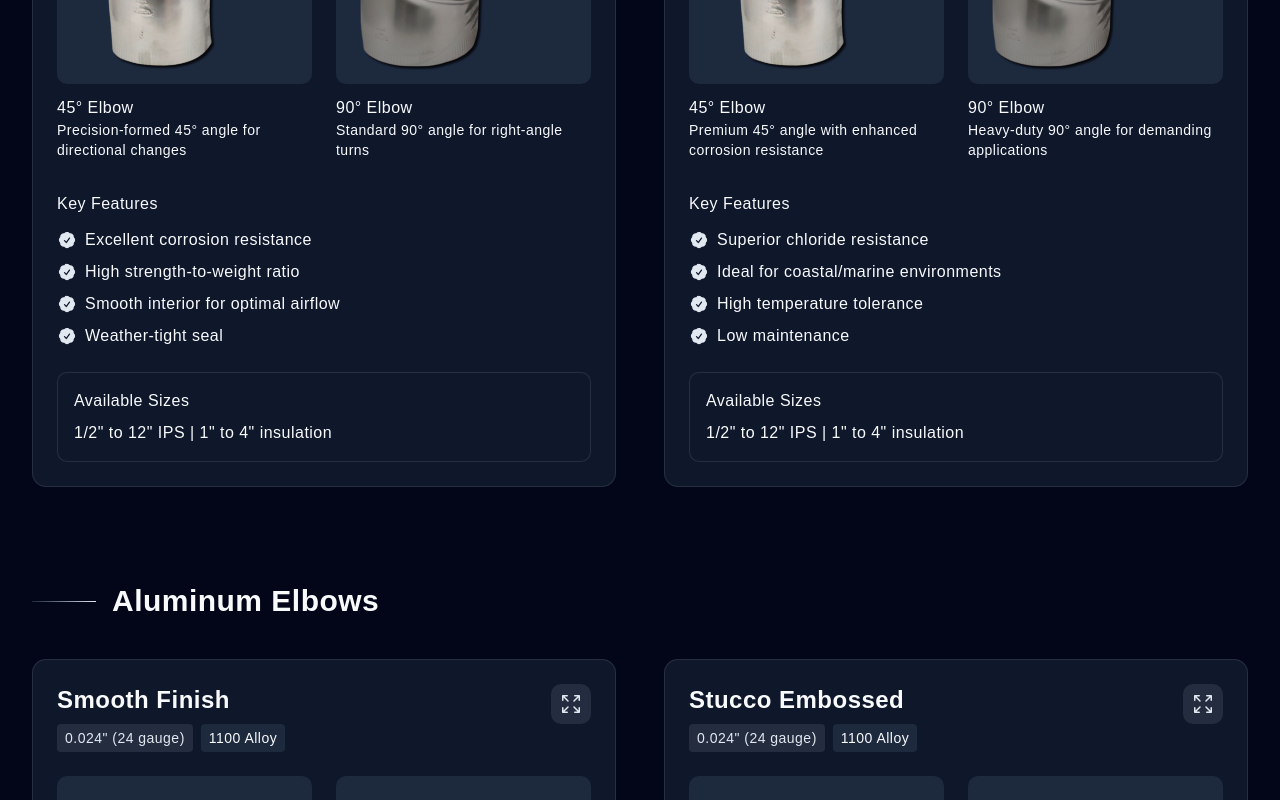
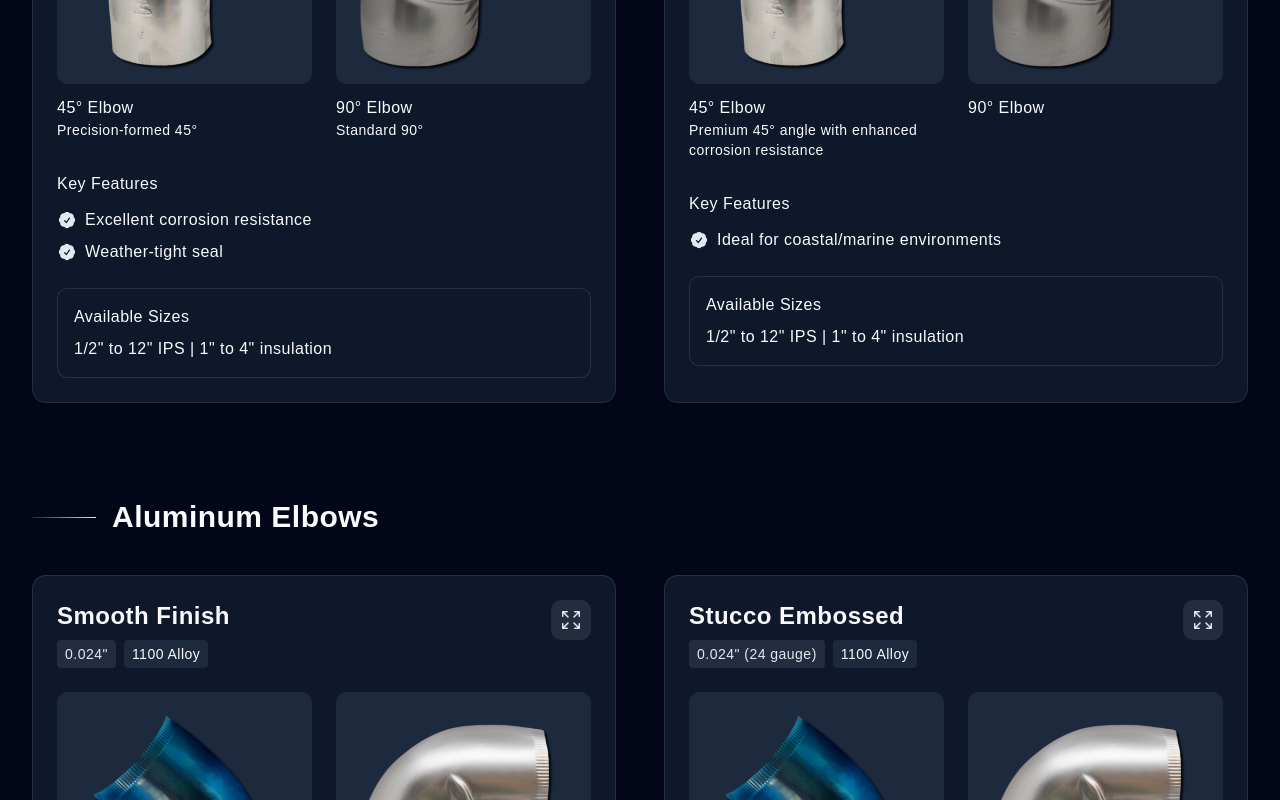
Before and after one commit to Wasif1016/Shield-Metal-MFG, a Next.js app: page /products in a window 1280 px wide. Shown: the part 780-1580 px from the top of the page. Built offline with nearby package versions, Linux system fonts and the light colour scheme; a web font is replaced by a local one.

Commit message:
text removed

```diff
--- a/src/app/products/page.tsx
+++ b/src/app/products/page.tsx
@@ -15,19 +15,17 @@ export default function ProductsPage() {
             {
               name: "45° Elbow",
               image: "/products/Stainless-Steel-45.png",
-              description: "Precision-formed 45° angle for directional changes"
+              description: "Precision-formed 45°"
             },
             {
               name: "90° Elbow",
               image: "/products/Stainless-Steel-90.png",
-              description: "Standard 90° angle for right-angle turns"
+              description: "Standard 90°"
             }
           ],
           thickness: "0.010\"",
           features: [
             "Excellent corrosion resistance",
-            "High strength-to-weight ratio",
-            "Smooth interior for optimal airflow",
             "Weather-tight seal"
           ],
           sizes: "1/2\" to 12\" IPS | 1\" to 4\" insulation"
@@ -43,15 +41,12 @@ export default function ProductsPage() {
             {
               name: "90° Elbow",
               image: "/products/Stainless-Steel-90.png",
-              description: "Heavy-duty 90° angle for demanding applications"
+              // description: "Heavy-duty 90° angle for demanding applications"
             }
           ],
           thickness: "0.010\"",
           features: [
-            "Superior chloride resistance",
             "Ideal for coastal/marine environments",
-            "High temperature tolerance",
-            "Low maintenance"
           ],
           sizes: "1/2\" to 12\" IPS | 1\" to 4\" insulation"
         }
@@ -66,7 +61,7 @@ export default function ProductsPage() {
             {
               name: "45° Elbow",
               image: "/products/Aluminum-45.png",
-              description: "Clean 45° angle with uniform surface"
+              description: "Clean 45° angle"
             },
             {
               name: "90° Elbow",
@@ -74,7 +69,7 @@ export default function ProductsPage() {
               description: "Streamlined 90° angle transition"
             }
           ],
-          thickness: "0.024\" (24 gauge)",
+          thickness: "0.024\"",
           features: [
             "Factory-applied acrylic exterior coating",
             "Blue epoxy interior moisture barrier",
@@ -183,7 +178,7 @@ export default function ProductsPage() {
                             />
                           </div>
                           <h4 className="font-medium text-foreground">{angle.name}</h4>
-                          <p className="text-sm text-foreground">{angle.description}</p>
+                          {angle.description && <p className="text-sm text-foreground">{angle.description}</p>}
                         </div>
                       ))}
                     </div>
```
